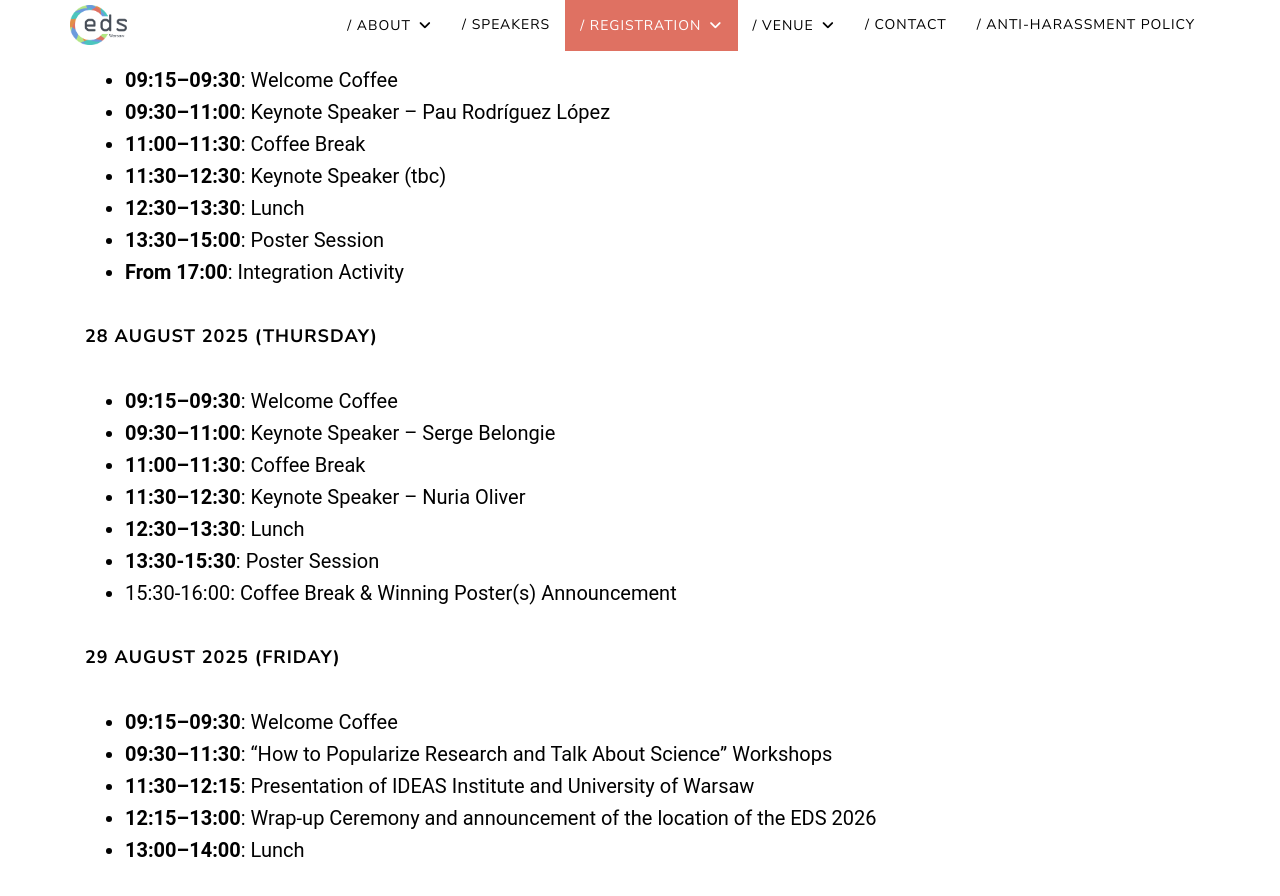
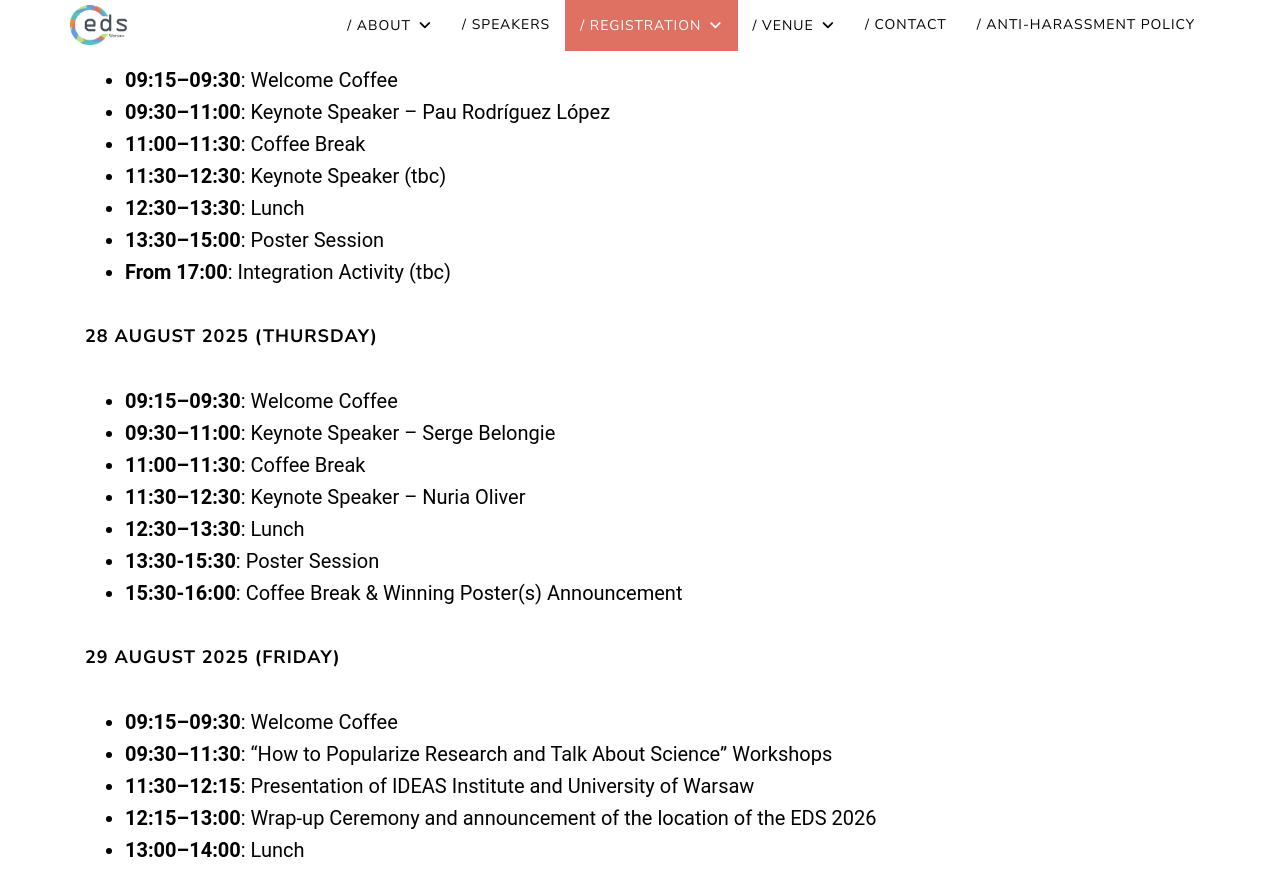
Before and after one commit to eds2025/eds2025.github.io, a Jekyll site: the page built from index.html, in a window 1280 px wide and 900 px high, scrolled down 4142 px. Shown: the top 896 px of the window. Built offline with Jekyll 4.4.1, drawn with Linux system fonts in a browser that asks for light colours.

Commit message:
agenda update

```diff
--- a/_includes/home/registration.html
+++ b/_includes/home/registration.html
@@ -42,7 +42,7 @@
                 <li><strong>11:30–12:30</strong>: Keynote Speaker (tbc)</li>
                 <li><strong>12:30–13:30</strong>: Lunch</li>
                 <li><strong>13:30–15:00</strong>: Poster Session</li>
-                <li><strong>From 17:00</strong>: Integration Activity</li>
+                <li><strong>From 17:00</strong>: Integration Activity (tbc)</li>
             </ul>
 
             <h4><strong>28 August 2025 (Thursday)</strong></h4>
@@ -53,7 +53,7 @@
                 <li><strong>11:30–12:30</strong>: Keynote Speaker – Nuria Oliver</li>
                 <li><strong>12:30–13:30</strong>: Lunch</li>
                 <li><strong>13:30-15:30</strong>: Poster Session</li>
-                <li><strong></strong>15:30-16:00</strong>: Coffee Break & Winning Poster(s) Announcement</li>
+                <li><strong>15:30-16:00</strong>: Coffee Break & Winning Poster(s) Announcement</li>
             </ul>
 
             <h4><strong>29 August 2025 (Friday)</strong></h4>
```
